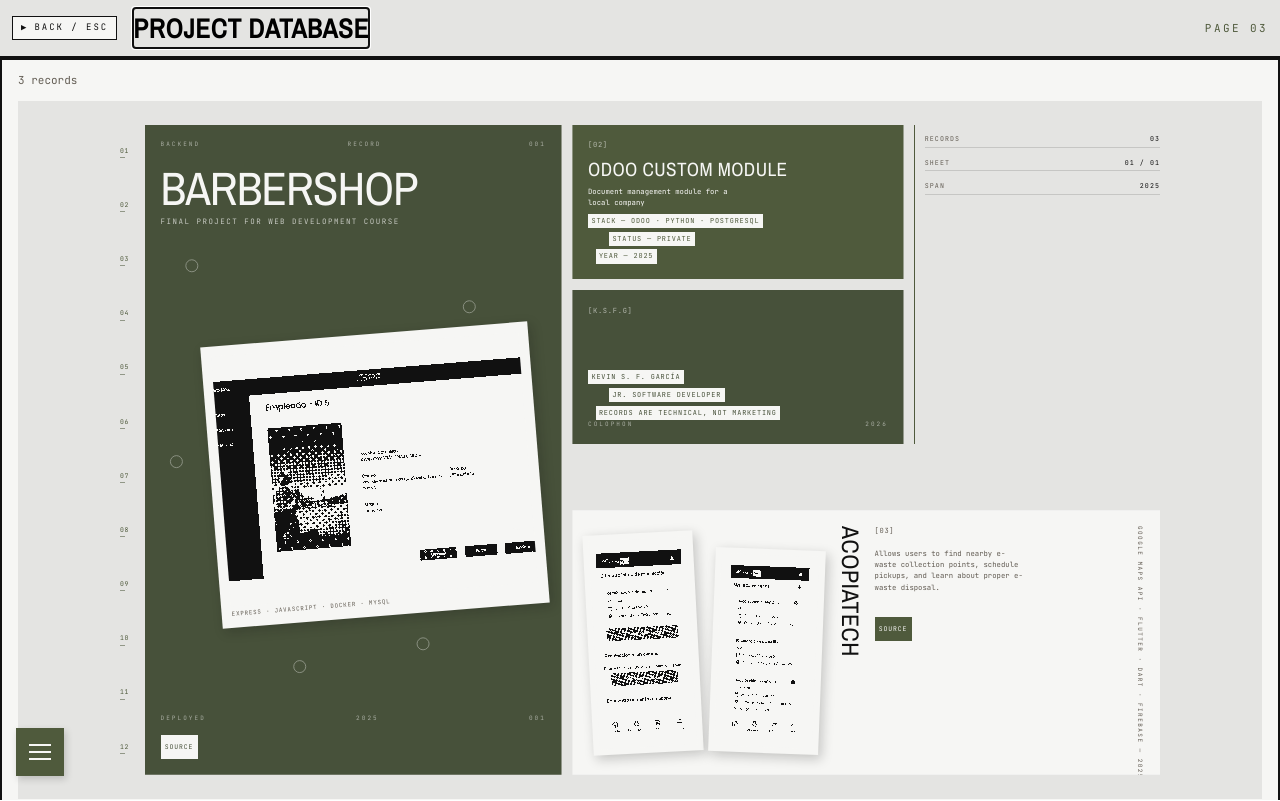
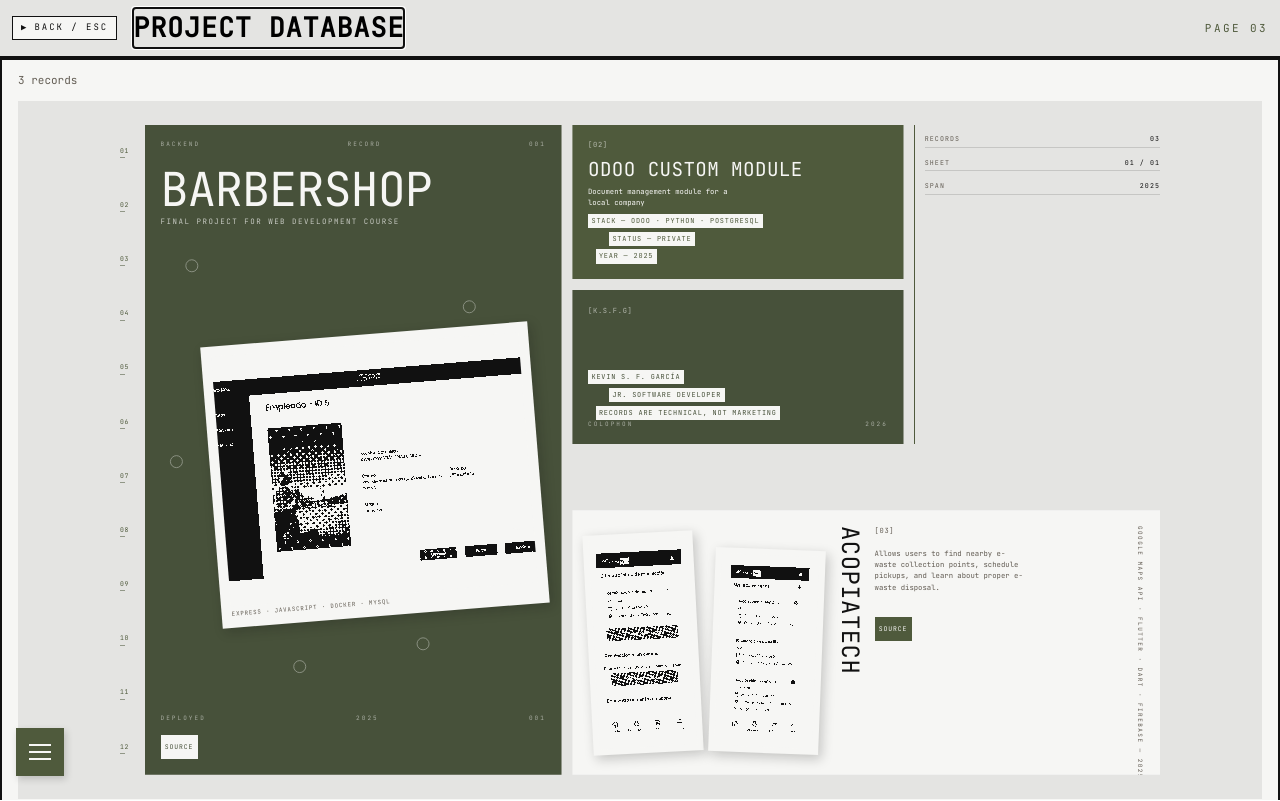
Before and after one commit to OverNuke/portfolio-v2, a React (Vite) app: page /projects in a window 1280 px wide. Built offline with nearby package versions, Linux system fonts and the light colour scheme.

Commit message:
refactor: unify font usage across components and update typography tokens

```diff
--- a/package.json
+++ b/package.json
@@ -20,7 +20,6 @@
     "e2e": "pnpm build && playwright test"
   },
   "dependencies": {
-    "@fontsource/archivo-narrow": "^5.3.0",
     "@fontsource/jetbrains-mono": "^5.3.0",
     "@icons-pack/react-simple-icons": "^13.13.0",
     "gsap": "^3.12.5",
--- a/src/components/cert-wall/cert-wall.css
+++ b/src/components/cert-wall/cert-wall.css
@@ -138,7 +138,7 @@
 
 .cert-wall__head h3 {
   margin: 0;
-  font-family: var(--font-display);
+  font-family: var(--font-mono);
   font-size: clamp(15px, 2.4cqw, 34px);
   font-weight: 700;
   line-height: 0.9;
@@ -275,7 +275,7 @@
   display: -webkit-box;
   overflow: hidden;
   margin: 0;
-  font-family: var(--font-display);
+  font-family: var(--font-mono);
   font-size: clamp(10px, 1.45cqw, 19px);
   font-weight: 700;
   line-height: 1.04;
@@ -510,7 +510,7 @@
 
 .cert-row__title {
   margin: 0;
-  font-family: var(--font-display);
+  font-family: var(--font-mono);
   font-size: 1.25rem;
   font-weight: 700;
   line-height: 1;
--- a/src/components/panel/panel.css
+++ b/src/components/panel/panel.css
@@ -28,7 +28,7 @@
 
 .panel__title {
   margin: 0;
-  font-family: var(--font-display);
+  font-family: var(--font-mono);
   font-size: var(--text-display-md);
   letter-spacing: var(--track-label);
   text-transform: uppercase;
--- a/src/components/profile-plate/profile-plate.css
+++ b/src/components/profile-plate/profile-plate.css
@@ -150,7 +150,7 @@
    clear AA at any size. Ink on either fails (2.57 / 2.25); never use it. */
 .profile-plate__wordmark {
   margin: 0;
-  font-family: var(--font-display);
+  font-family: var(--font-mono);
   font-weight: 400;
   font-size: clamp(2rem, 6.4cqw, 4rem);
   line-height: 0.98;
--- a/src/components/project-card/project-card.css
+++ b/src/components/project-card/project-card.css
@@ -41,7 +41,7 @@ a.project-card:focus-visible .project-card__id {
 
 .project-card__title {
   margin: 0;
-  font-family: var(--font-display);
+  font-family: var(--font-mono);
   font-size: var(--text-display-md);
   letter-spacing: var(--track-label);
   text-transform: uppercase;
--- a/src/components/project-sheet/project-sheet.css
+++ b/src/components/project-sheet/project-sheet.css
@@ -199,7 +199,7 @@
 /* ------------------------------------------------------------- typography */
 .sheet-panel__display {
   margin: 0.42em 0 0;
-  font-family: var(--font-display);
+  font-family: var(--font-mono);
   font-size: clamp(22px, 4.5cqw, 58px);
   line-height: 0.86;
   letter-spacing: -0.02em;
@@ -209,7 +209,7 @@
 
 .sheet-panel__title {
   margin: 0.5em 0 0.4em;
-  font-family: var(--font-display);
+  font-family: var(--font-mono);
   font-size: clamp(13px, 1.85cqw, 26px);
   line-height: 0.92;
   letter-spacing: 0.02em;
@@ -453,7 +453,7 @@
 .sheet-panel__vertical {
   margin: 0;
   writing-mode: vertical-rl;
-  font-family: var(--font-display);
+  font-family: var(--font-mono);
   font-size: clamp(15px, 2.3cqw, 32px);
   line-height: 1;
   letter-spacing: 0.02em;
--- a/src/routes/routes.ts
+++ b/src/routes/routes.ts
@@ -65,7 +65,7 @@ export const ROUTES: RouteConfig[] = [
   {
     path: "/certifications",
     pageId: "certifications",
-    short: "ARCHIVE",
+    short: "DISTINCTIONS",
     title: "CERTIFICATE ARCHIVE",
     tag: "PAGE 02",
     index: "02",
--- a/src/shell/collage/collage.css
+++ b/src/shell/collage/collage.css
@@ -67,7 +67,7 @@
 }
 
 .identity-plate .identity {
-  font-family: var(--font-display);
+  font-family: var(--font-mono);
   font-weight: 700;
   text-transform: uppercase;
   font-size: var(--text-display-xl);
@@ -78,7 +78,7 @@
 }
 
 .identity-plate .role {
-  font-family: var(--font-display);
+  font-family: var(--font-mono);
   font-weight: 500;
   font-size: var(--text-display-sm);
   letter-spacing: 0.03em;
@@ -222,7 +222,7 @@
 
 .nav-label {
   display: block;
-  font-family: var(--font-display);
+  font-family: var(--font-mono);
   font-weight: 600;
   font-size: 1.25rem;
   letter-spacing: 0.04em;
--- a/src/styles/index.css
+++ b/src/styles/index.css
@@ -1,4 +1,3 @@
-@import "@fontsource/archivo-narrow";
 @import "@fontsource/jetbrains-mono";
 @import "./tokens.css";
 @import "./fonts.css";
--- a/src/styles/tokens.css
+++ b/src/styles/tokens.css
@@ -46,10 +46,18 @@
   --oxblood-hi: #5c2a22;
 
   /* ---- Typography ---------------------------------------------------
-     --font-display: wordmark, nav labels, identity, role, page titles.
-     --font-mono: everything else (metadata, body, labels, status).
+     Three roles (2026-08-11, font-unification pass — the old Archivo
+     Narrow display token is retired; see src/styles/tokens.test.ts's
+     retiredTokens guard, same pattern as the signal-red retirement. Its
+     name is deliberately not spelled out here, same reason as that guard's
+     own note: it should not have to special-case its own doc comment):
+     --font-serif-display: the masthead, and only that.
+     --font-serif-edit: the editorial voice (headings, prose emphasis).
+     --font-mono: everything else — wordmark, nav labels, identity, role,
+     page titles, metadata, body, labels, status. Dense tracked uppercase
+     (every site that used the retired display token) always belongs here,
+     never in either serif — see src/styles/fonts.css.
      --font-hand: annotation only (doc 12). */
-  --font-display: "Archivo Narrow", "Arial Narrow", Haettenschweiler, sans-serif;
   --font-mono: "JetBrains Mono", "SFMono-Regular", Consolas, Menlo, monospace;
   --font-hand: "Segoe Script", "Bradley Hand", "Snell Roundhand", cursive;
   /* Editorial faces, self-hosted 2026-08-06 with the Home redesign
--- a/src/turn/turn.css
+++ b/src/turn/turn.css
@@ -66,7 +66,7 @@
 
 .page-title {
   margin: 0;
-  font-family: var(--font-display);
+  font-family: var(--font-mono);
   font-weight: 700;
   font-size: var(--text-display-sm);
   letter-spacing: 0.03em;
--- a/tailwind.config.ts
+++ b/tailwind.config.ts
@@ -29,7 +29,8 @@ export default {
         "oxblood-hi": "var(--oxblood-hi)",
       },
       fontFamily: {
-        display: ["var(--font-display)"],
+        "serif-display": ["var(--font-serif-display)"],
+        "serif-edit": ["var(--font-serif-edit)"],
         mono: ["var(--font-mono)"],
         hand: ["var(--font-hand)"],
       },
```
Also changed, not shown: 3 other files (tests, documents, lock files or other folders).
